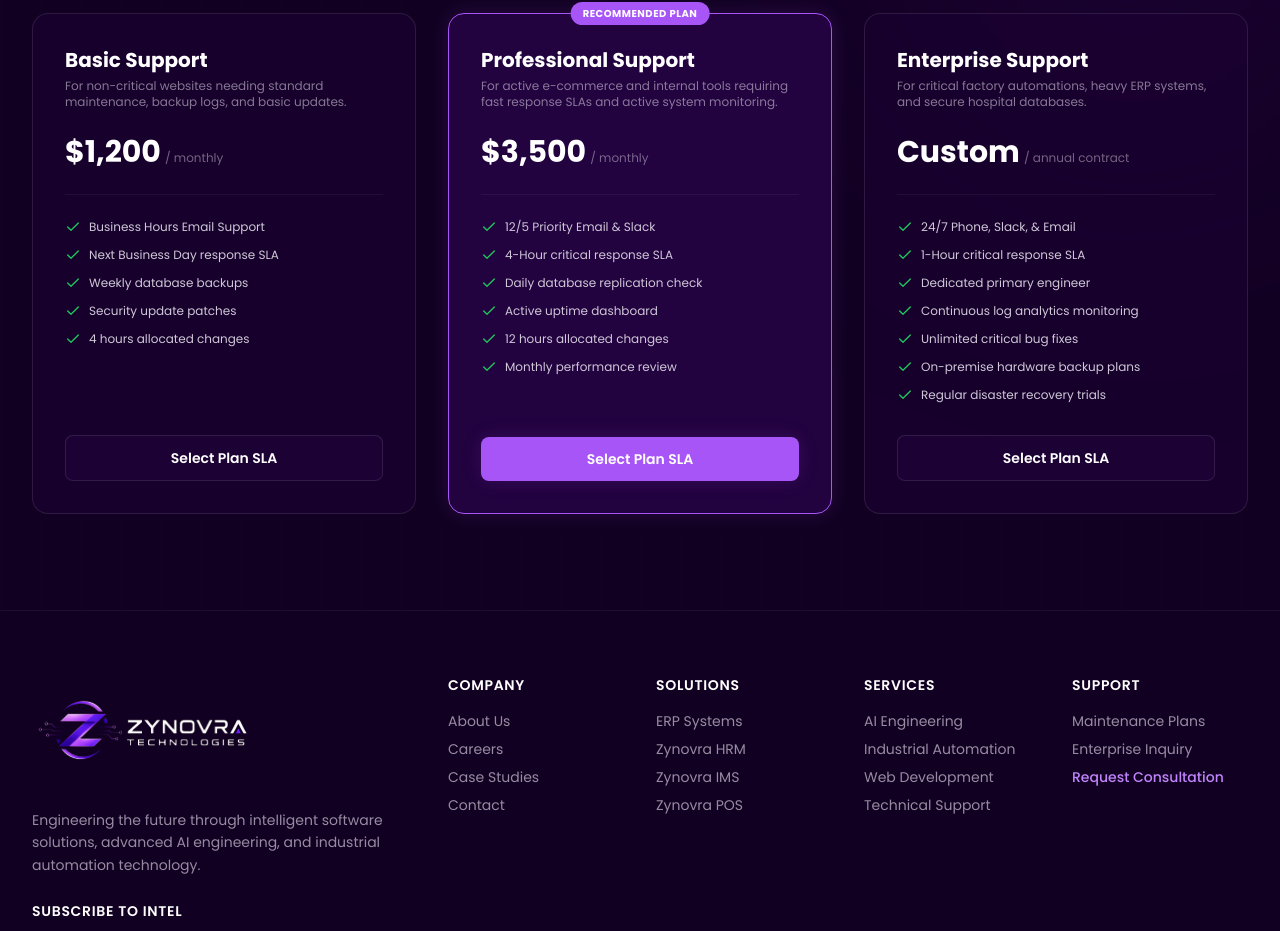
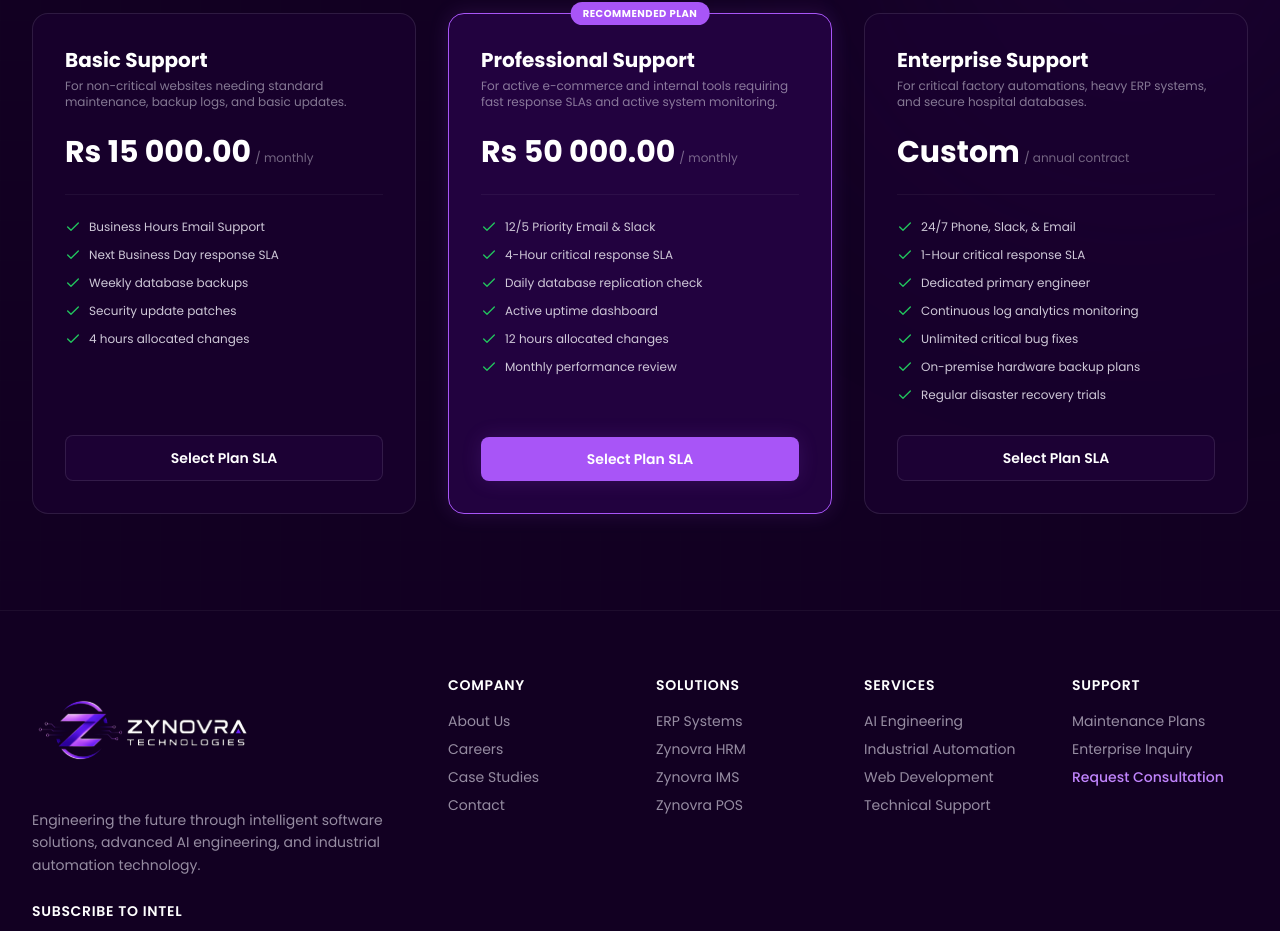
Before and after one commit to SachinthaNimesh370/-Synexis_Technologies_Web_Site, a Next.js app: page /support in a window 1280 px wide. Shown: the part 1540-2471 px from the top of the page. Built offline with nearby package versions, Linux system fonts and the light colour scheme.

Commit message:
Plan changed

```diff
--- a/src/app/support/page.tsx
+++ b/src/app/support/page.tsx
@@ -25,7 +25,7 @@
   const plans = [
     {
       name: "Basic Support",
-      price: "$1,200",
+      price: "Rs 15 000.00",
       period: "monthly",
       desc: "For non-critical websites needing standard maintenance, backup logs, and basic updates.",
       features: [
@@ -38,7 +38,7 @@
     },
     {
       name: "Professional Support",
-      price: "$3,500",
+      price: "Rs 50 000.00",
       period: "monthly",
       desc: "For active e-commerce and internal tools requiring fast response SLAs and active system monitoring.",
       features: [
@@ -133,11 +133,10 @@
             {plans.map((plan, index) => (
               <div
                 key={index}
-                className={`relative rounded-2xl p-8 border flex flex-col justify-between min-h-[500px] transition-all ${
-                  plan.featured
+                className={`relative rounded-2xl p-8 border flex flex-col justify-between min-h-[500px] transition-all ${plan.featured
                     ? "bg-[#22023F] border-[#A855F7] shadow-glow"
                     : "bg-[#1B0133]/60 border-white/10"
-                }`}
+                  }`}
               >
                 {plan.featured && (
                   <span className="absolute -top-3 left-1/2 -translate-x-1/2 bg-[#A855F7] text-white px-3 py-1 rounded-full text-[10px] font-bold tracking-wider uppercase">
@@ -169,11 +168,10 @@
                 <div className="pt-8">
                   <button
                     onClick={triggerConsultation}
-                    className={`w-full py-3 rounded-lg font-semibold text-center text-sm transition-all ${
-                      plan.featured
+                    className={`w-full py-3 rounded-lg font-semibold text-center text-sm transition-all ${plan.featured
                         ? "bg-[#A855F7] hover:bg-[#B36CFF] text-white shadow-glow"
                         : "border border-white/10 bg-[#22023F]/50 text-white hover:border-[#A855F7]"
-                    }`}
+                      }`}
                   >
                     Select Plan SLA
                   </button>
```
